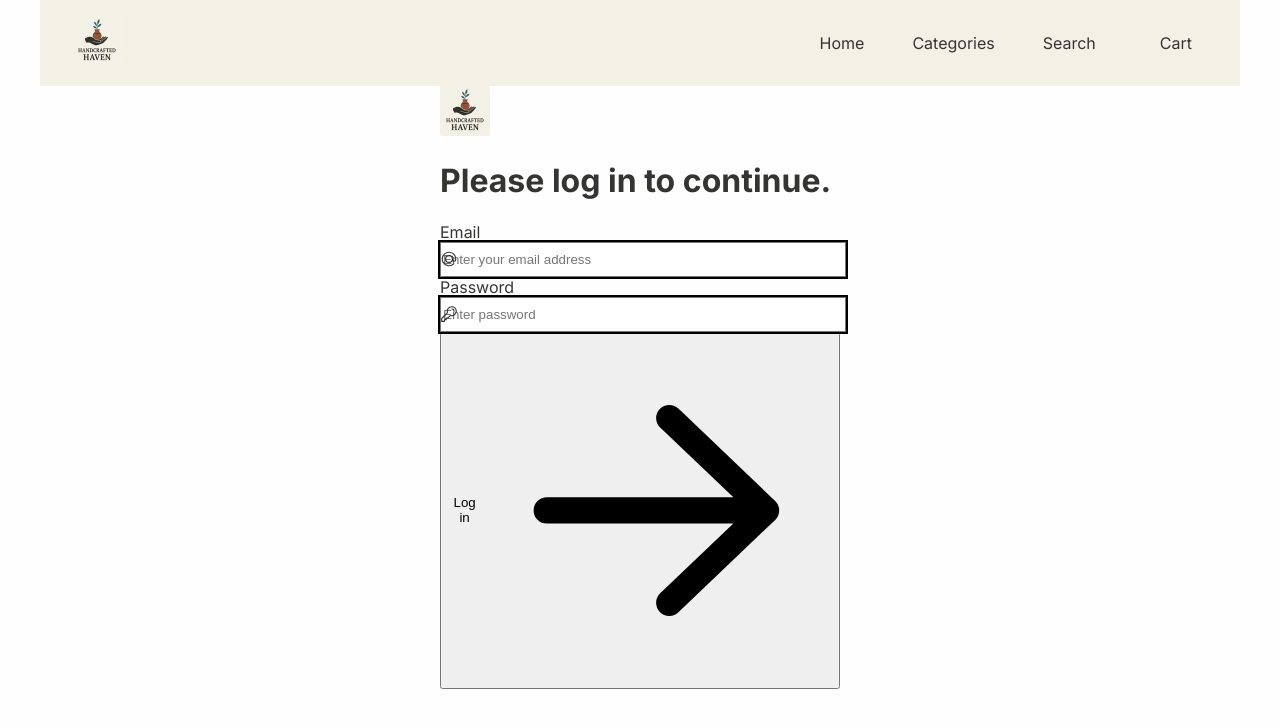
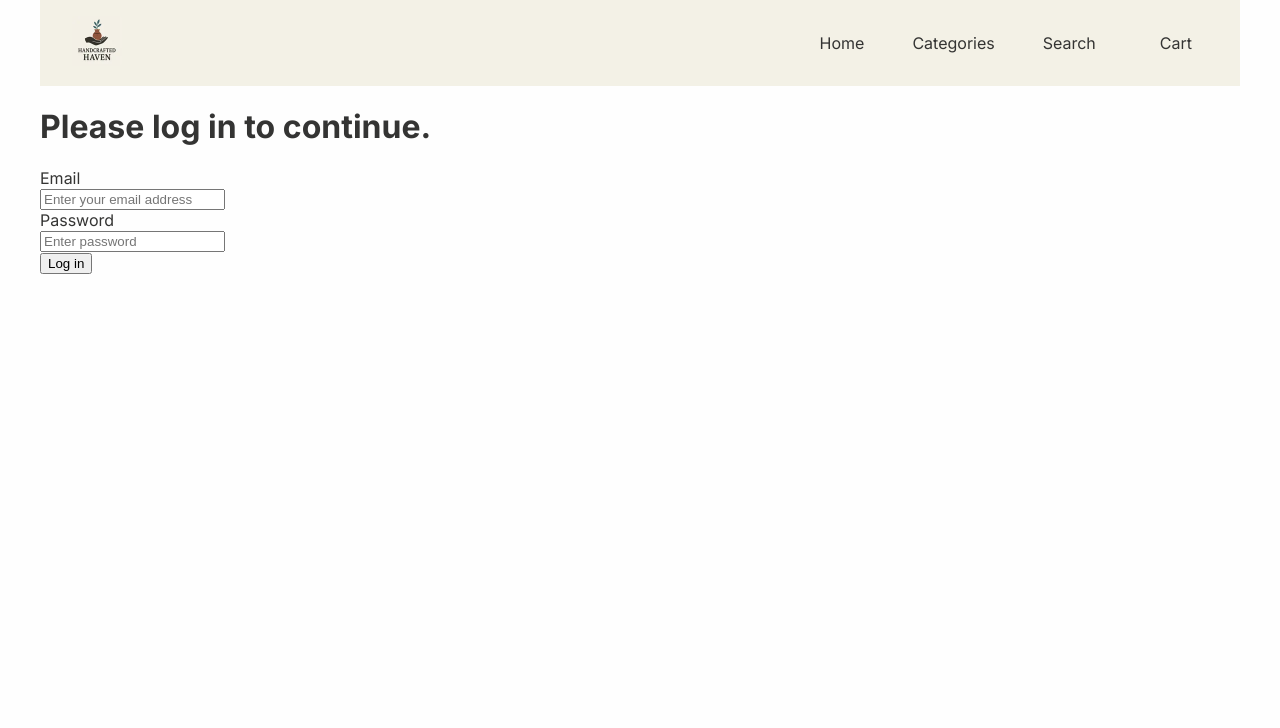
Before and after one commit to ross-owen/wdd430-handcrafted-haven, a Next.js app: page /login in a window 1280 px wide. Shown: the top 728 px of the page. Built offline with nearby package versions, Linux system fonts and the light colour scheme.

Commit message:
34: create login

```diff
--- a/package.json
+++ b/package.json
@@ -14,7 +14,6 @@
     "postgres": "^3.4.7",
     "react": "^19.0.0",
     "react-dom": "^19.0.0",
-    "@heroicons/react": "^2.2.0",
     "clsx": "^2.1.1",
     "next-auth": "5.0.0-beta.28",
     "zod": "^3.25.39"
--- a/src/app/login/page.tsx
+++ b/src/app/login/page.tsx
@@ -1,7 +1,6 @@
 import LoginForm from '@/app/ui/login-form';
-import { Suspense } from 'react';
+import {Suspense} from 'react';
 import {Metadata} from 'next';
-import Logo from "@/app/ui/nav/logo";
 
 export const metadata: Metadata = {
     title: 'Login',
@@ -9,15 +8,10 @@ export const metadata: Metadata = {
 
 export default function LoginPage() {
     return (
-        <main className="flex items-center justify-center md:h-screen">
-            <div className="relative mx-auto flex w-full max-w-[400px] flex-col space-y-2.5 p-4 md:-mt-32">
-                <div className="flex h-20 w-full items-end rounded-lg bg-blue-500 p-3 md:h-36">
-                    <div className="w-32 text-white md:w-36">
-                        <Logo />
-                    </div>
-                </div>
+        <main>
+            <div>
                 <Suspense>
-                    <LoginForm />
+                    <LoginForm/>
                 </Suspense>
             </div>
         </main>
--- a/src/app/ui/login-form.tsx
+++ b/src/app/ui/login-form.tsx
@@ -1,62 +1,41 @@
 'use client';
 
 import {inter} from '@/app/ui/fonts';
-import {
-    AtSymbolIcon,
-    KeyIcon,
-    ExclamationCircleIcon,
-} from '@heroicons/react/24/outline';
-import {ArrowRightIcon} from '@heroicons/react/20/solid';
-import {Button} from './button';
 import {useActionState} from 'react';
 import {authenticate} from '@/app/lib/actions';
 import {useSearchParams} from 'next/navigation';
 
 export default function LoginForm() {
     const searchParams = useSearchParams();
-    const callbackUrl = searchParams.get('callbackUrl') || '/dashboard';
+    const callbackUrl = searchParams.get('callbackUrl') || '/seller-profile';
     const [errorMessage, formAction, isPending] = useActionState(
         authenticate,
         undefined,
     );
 
     return (
-        <form action={formAction} className="space-y-3">
-            <div className="flex-1 rounded-lg bg-gray-50 px-6 pb-4 pt-8">
-                <h1 className={`${inter.className} mb-3 text-2xl`}>
+        <form action={formAction}>
+            <div>
+                <h1 className={`${inter.className}`}>
                     Please log in to continue.
                 </h1>
-                <div className="w-full">
+                <div>
                     <div>
-                        <label
-                            className="mb-3 mt-5 block text-xs font-medium text-gray-900"
-                            htmlFor="email"
-                        >
-                            Email
-                        </label>
+                        <label htmlFor="email">Email</label>
                         <div className="relative">
                             <input
-                                className="peer block w-full rounded-md border border-gray-200 py-[9px] pl-10 text-sm outline-2 placeholder:text-gray-500"
                                 id="email"
                                 type="email"
                                 name="email"
                                 placeholder="Enter your email address"
                                 required
                             />
-                            <AtSymbolIcon
-                                className="pointer-events-none absolute left-3 top-1/2 h-[18px] w-[18px] -translate-y-1/2 text-gray-500 peer-focus:text-gray-900"/>
                         </div>
                     </div>
                     <div className="mt-4">
-                        <label
-                            className="mb-3 mt-5 block text-xs font-medium text-gray-900"
-                            htmlFor="password"
-                        >
-                            Password
-                        </label>
+                        <label htmlFor="password">Password</label>
                         <div className="relative">
                             <input
-                                className="peer block w-full rounded-md border border-gray-200 py-[9px] pl-10 text-sm outline-2 placeholder:text-gray-500"
                                 id="password"
                                 type="password"
                                 name="password"
@@ -64,25 +43,14 @@ export default function LoginForm() {
                                 required
                                 minLength={6}
                             />
-                            <KeyIcon
-                                className="pointer-events-none absolute left-3 top-1/2 h-[18px] w-[18px] -translate-y-1/2 text-gray-500 peer-focus:text-gray-900"/>
                         </div>
                     </div>
                 </div>
                 <input type="hidden" name="redirectTo" value={callbackUrl}/>
-                <Button className="mt-4 w-full" aria-disabled={isPending}>
-                    Log in <ArrowRightIcon className="ml-auto h-5 w-5 text-gray-50"/>
-                </Button>
-                <div
-                    className="flex h-8 items-end space-x-1"
-                    aria-live="polite"
-                    aria-atomic="true"
-                >
+                <button type="submit">Log in</button>
+                <div>
                     {errorMessage && (
-                        <>
-                            <ExclamationCircleIcon className="h-5 w-5 text-red-500"/>
-                            <p className="text-sm text-red-500">{errorMessage}</p>
-                        </>
+                        <p className="error-message">{errorMessage}</p>
                     )}
                 </div>
             </div>
--- a/src/auth.ts
+++ b/src/auth.ts
@@ -10,11 +10,11 @@ const sql = postgres(process.env.POSTGRES_URL!, { ssl: 'require' });
 
 async function getSeller(email: string): Promise<Seller | undefined> {
     try {
-        const user = await sql<Seller[]>`SELECT * FROM users WHERE email=${email}`;
-        return user[0];
+        const seller = await sql<Seller[]>`SELECT * FROM sellers WHERE email=${email}`;
+        return seller[0];
     } catch (error) {
-        console.error('Failed to fetch user:', error);
-        throw new Error('Failed to fetch user.');
+        console.error('Failed to fetch seller:', error);
+        throw new Error('Failed to fetch seller.');
     }
 }
 
@@ -31,6 +31,7 @@ export const { auth, signIn, signOut } = NextAuth({
                     const { email, password } = parsedCredentials.data;
                     const seller = await getSeller(email);
                     if (!seller) return null;
+
                     const passwordsMatch = await bcrypt.compare(password, seller.password);
                     if (passwordsMatch) return seller;
                 }
--- a/src/middleware.ts
+++ b/src/middleware.ts
@@ -1,9 +1,9 @@
 import NextAuth from 'next-auth';
-import { authConfig } from '@/auth.config';
+import {authConfig} from '@/auth.config';
 
 export default NextAuth(authConfig).auth;
 
 export const config = {
     // https://nextjs.org/docs/app/building-your-application/routing/middleware#matcher
-    matcher: ['/((?!api|_next/static|_next/image|.*\\.png$).*)'],
+    matcher: ['/((?!api|_next/static|_next/image|.*\\.png|.*\\.webp$).*)'],
 };
```
